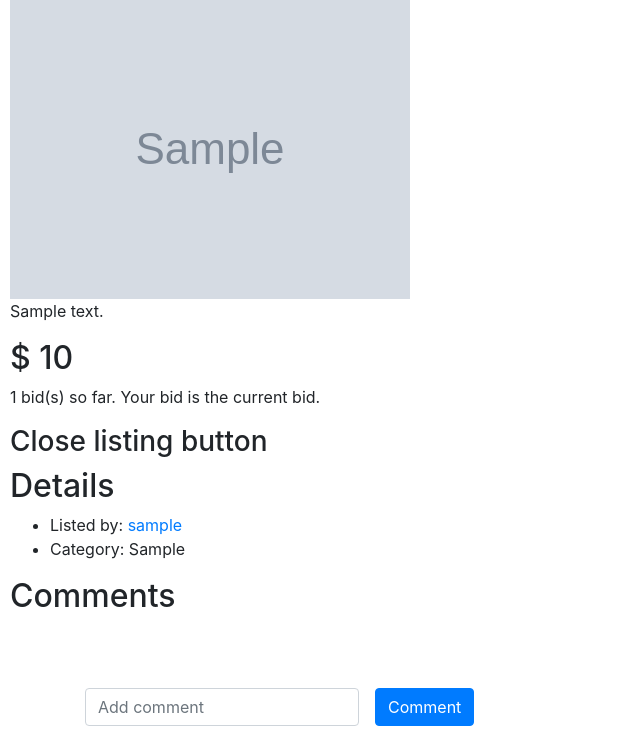
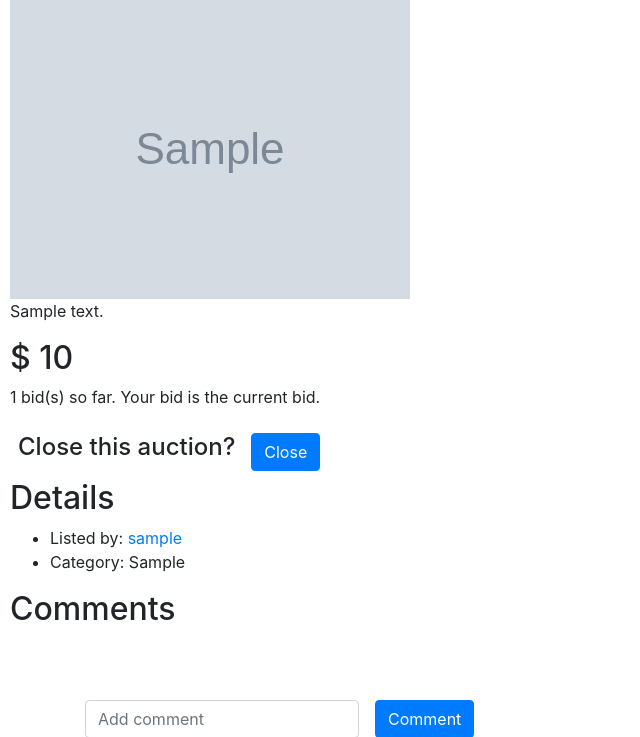
Before and after one commit to ivanmclennon/cs50_commerce, a Django app: page /listings/1 in a window 1280 px wide. Shown: the part 244-981 px from the top of the page, without its empty margins (0-640 px from the left). Run offline with Django 3.2, Linux system fonts and the light colour scheme; a user stored in the database is signed in; tables that the repository leaves empty hold one stand-in row (values such as "Sample post"); grey boxes marked "Sample" are stand-in pictures; some libraries are stand-ins or nearby versions.

Commit message:
added close listing action

```diff
--- a/auctions/admin.py
+++ b/auctions/admin.py
@@ -7,7 +7,7 @@
 
 @admin.register(Listing)
 class ListingAdmin(admin.ModelAdmin):
-    list_display = ('id', 'seller','title', 'description', 'starting_bid')
+    list_display = ('id', 'is_active' ,'seller','title', 'description', 'starting_bid')
 
     def bids_display(self, obj):
         return ", ".join([
--- a/auctions/templates/auctions/listing.html
+++ b/auctions/templates/auctions/listing.html
@@ -41,7 +41,16 @@
 
     {% else %}
 
-        <h3>Close listing button</h3>
+        <div class="d-flex flex-row">
+            <div class="p-2">
+                <h4>Close this auction?</h4>
+            </div>
+            <div class="p-2">
+                <form action="{% url 'close_listing' listing.id %}">
+                    <input class="btn btn-primary" type="submit" value="Close">
+                </form>
+            </div>
+        </div>
 
     {% endif %}
     <h2>Details</h2>
--- a/auctions/urls.py
+++ b/auctions/urls.py
@@ -10,5 +10,6 @@
     path("create_listing", views.create_listing, name="create_listing"),
     path('listings/<listing_id>', views.listing_view, name='listing'),
     path('bid_on_listing/<listing_id>', views.bid_on_listing, name='bid_on_listing'),
-    path("comment_on_listing/<listing_id>", views.comment_on_listing, name="comment_on_listing")
+    path("comment_on_listing/<listing_id>", views.comment_on_listing, name="comment_on_listing"),
+    path('close_listing/<listing_id>', views.close_listing, name="close_listing")
 ]
--- a/auctions/views.py
+++ b/auctions/views.py
@@ -157,3 +157,15 @@
         return HttpResponseRedirect(reverse('listing', args=(listing.pk,)))
 
     return HttpResponseRedirect(reverse('listing', args=(listing.pk,)))
+
+def close_listing(request, listing_id):
+    # get listing
+    listing = Listing.objects.get(pk=listing_id)
+    try:
+        listing.buyer = listing.bids.last().bidder
+        messages.success(request, f"Listing sold to {listing.buyer.username} for ${listing.bids.last().amount}!")
+    except AttributeError:
+        messages.warning(request, "No bids have been placed, listing closed with no buyer.")
+    listing.is_active = False
+    listing.save()
+    return HttpResponseRedirect(reverse('index'))
```
